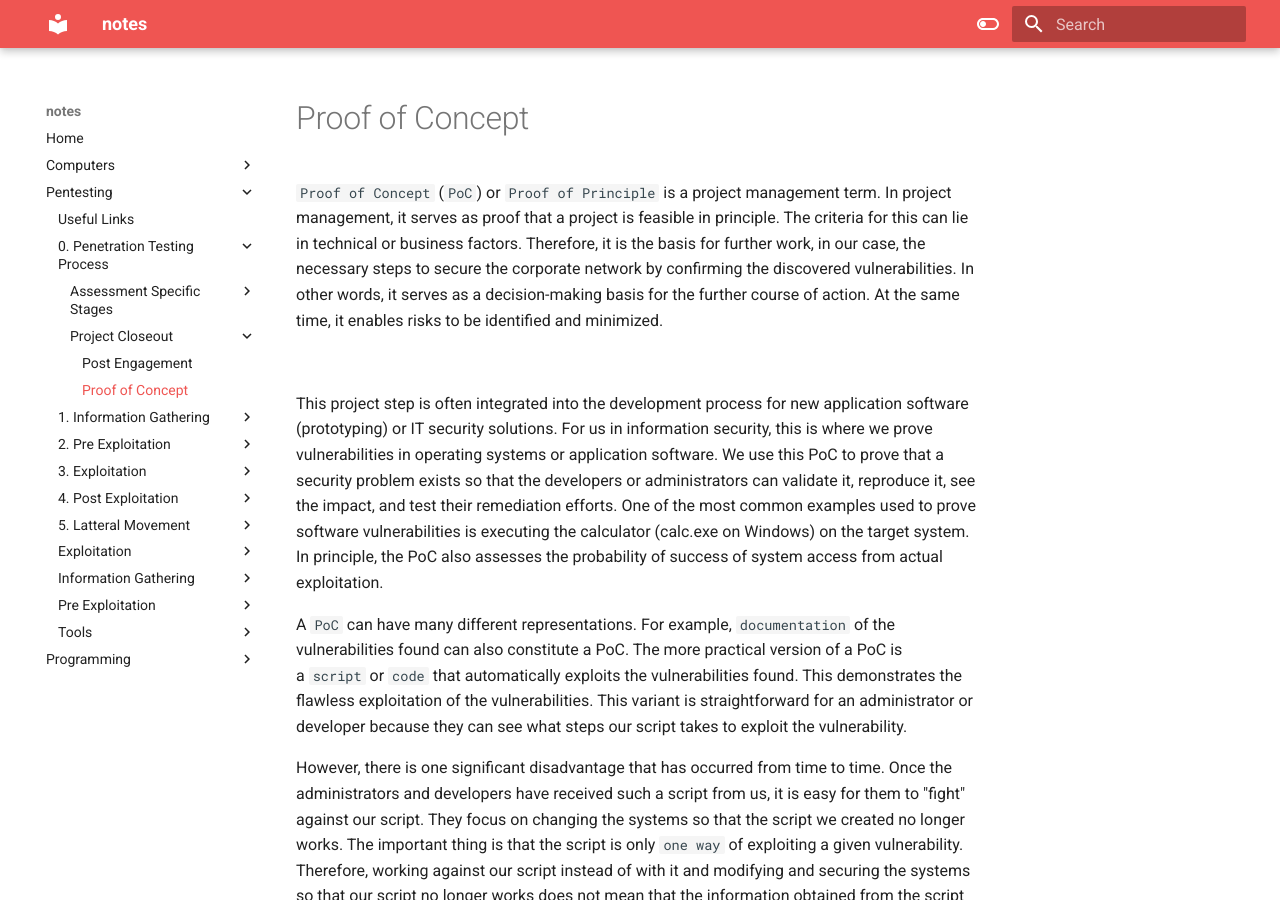
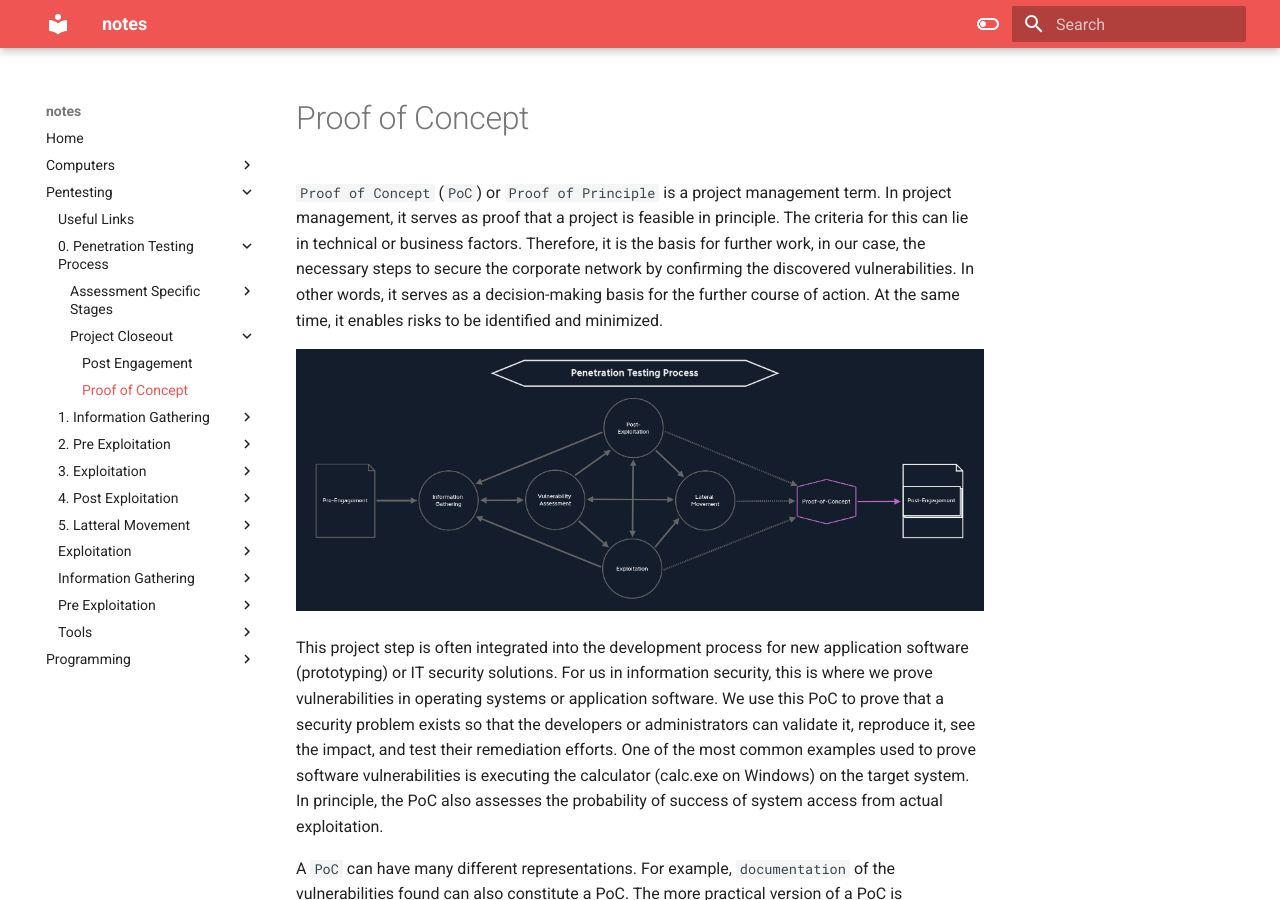
Before and after one commit to 4renwald/obsidian-notes, an MkDocs documentation site: the page built from docs/Pentesting/0. Penetration Testing Process/Project Closeout/Proof-of-Concept.md, in a window 1280 px wide and 900 px high. Built offline with MkDocs 1.6.1 and Material for MkDocs 9.7.7, drawn with Linux system fonts in a browser that asks for light colours.

Commit message:
vault backup: 2024-08-28 23:08:36
Affected files:
.obsidian/workspace.json
docs/Pentesting/0. Penetration Testing Process/Project Closeout/Post-Engagement.md
docs/Pentesting/0. Penetration Testing Process/Project Closeout/Proof-of-Concept.md
docs/Pentesting/0. Penetration Testing Process/Project Closeout/assets/0-PT-Process-POC.png
docs/Pentesting/0. Penetration Testing Process/Project Closeout/assets/0-PT-Process.png

```diff
--- a/docs/Pentesting/0. Penetration Testing Process/Project Closeout/Proof-of-Concept.md
+++ b/docs/Pentesting/0. Penetration Testing Process/Project Closeout/Proof-of-Concept.md
@@ -1,6 +1,6 @@
 `Proof of Concept` (`PoC`) or `Proof of Principle` is a project management term. In project management, it serves as proof that a project is feasible in principle. The criteria for this can lie in technical or business factors. Therefore, it is the basis for further work, in our case, the necessary steps to secure the corporate network by confirming the discovered vulnerabilities. In other words, it serves as a decision-making basis for the further course of action. At the same time, it enables risks to be identified and minimized.
 
-![](../assets/0-PT-Process-POC.png)
+![](assets/0-PT-Process-POC.png)
 
 This project step is often integrated into the development process for new application software (prototyping) or IT security solutions. For us in information security, this is where we prove vulnerabilities in operating systems or application software. We use this PoC to prove that a security problem exists so that the developers or administrators can validate it, reproduce it, see the impact, and test their remediation efforts. One of the most common examples used to prove software vulnerabilities is executing the calculator (calc.exe on Windows) on the target system. In principle, the PoC also assesses the probability of success of system access from actual exploitation.
 
```
Also changed, not shown: docs/Pentesting/0. Penetration Testing Process/Project Closeout/Post-Engagement.md (+1 -1 lines), docs/Pentesting/0. Penetration Testing Process/Project Closeout/assets/0-PT-Process-POC.png (renamed from docs/Pentesting/0. Penetration Testing Process/Assessment Specific Stages/assets/0-PT-Process-POC.png), docs/Pentesting/0. Penetration Testing Process/Project Closeout/assets/0-PT-Process.png (renamed from docs/Pentesting/0. Penetration Testing Process/Assessment Specific Stages/assets/0-PT-Process.png), 1 other file.
